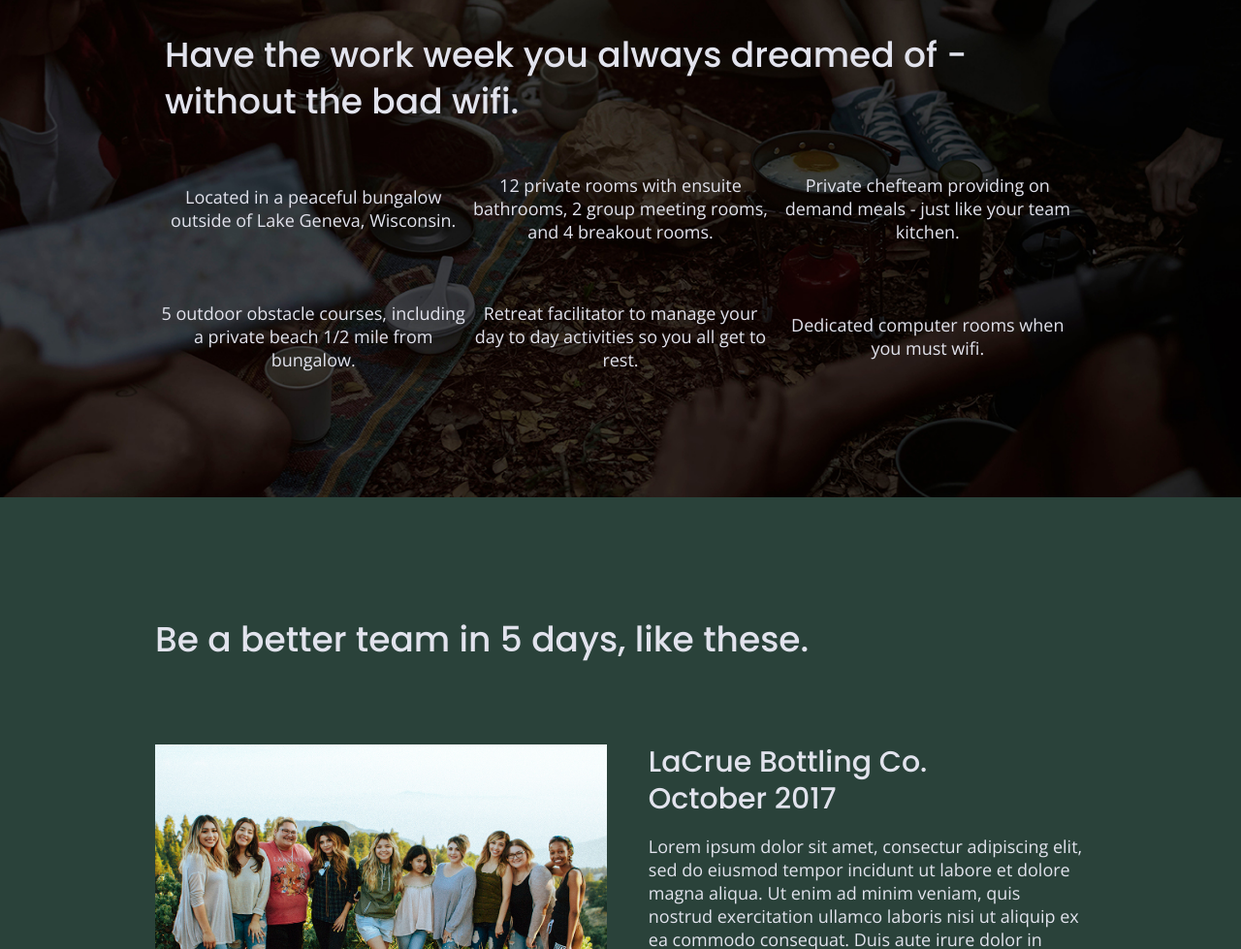
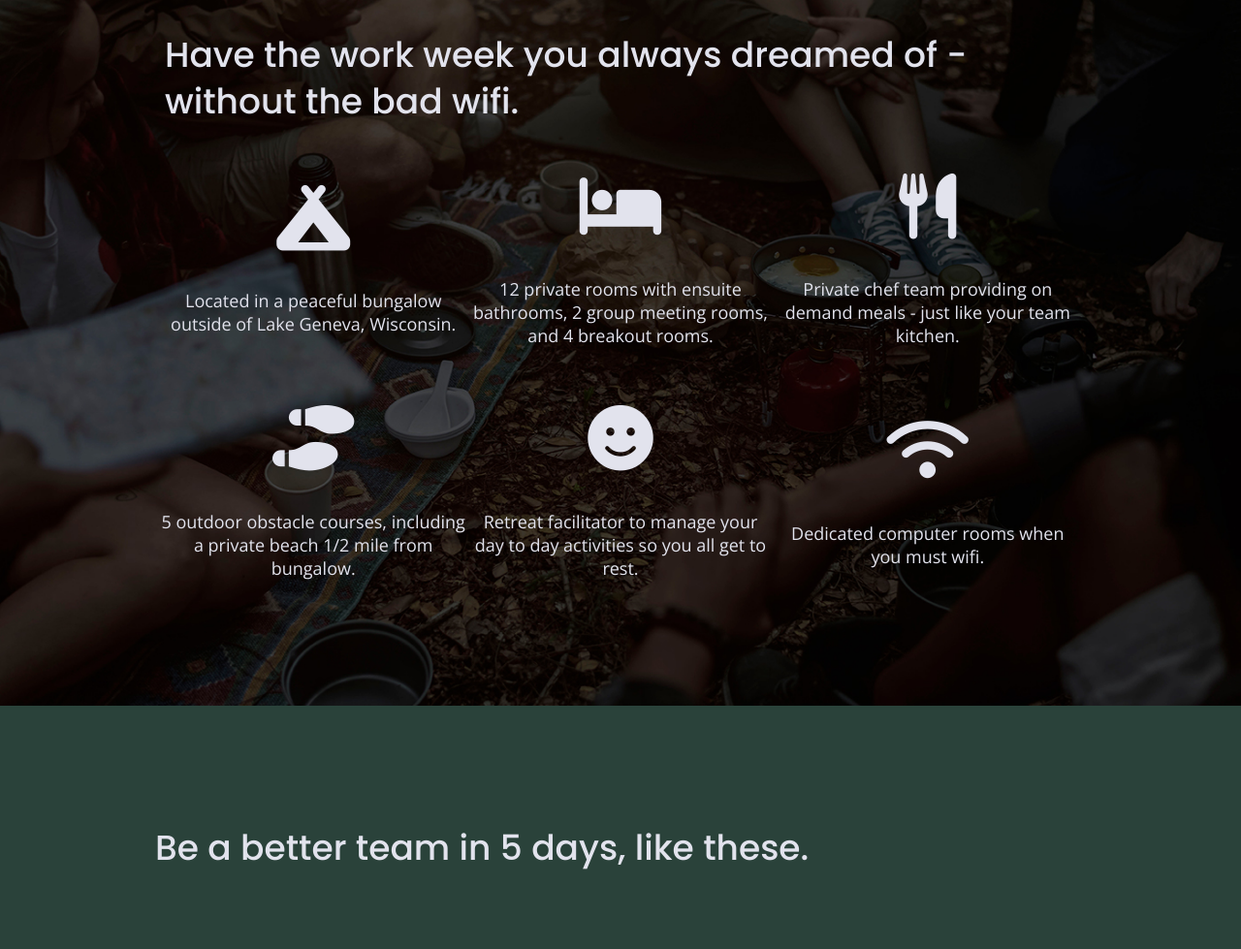
Before and after one commit to NancyStGelais/Unplugged, a website built with Parcel: page index.html in a window 1280 px wide. Shown: the part 1069-2048 px from the top of the page at 97% size. Built offline with nearby package versions, Linux system fonts and the light colour scheme.

Commit message:
Added icons to homepage

```diff
--- a/css/main.css
+++ b/css/main.css
@@ -330,6 +330,11 @@ input[type=button] {
  .features article {
    width: 63%;
    margin: 30px 0;
+ }
+
+ .features i {
+   font-size: 3.75em;
+   margin-bottom: 40px;
  }
 
  .features .features-items{
--- a/index.html
+++ b/index.html
@@ -19,8 +19,13 @@
   <link rel="stylesheet" href="css/normalize.css">
   <link rel="stylesheet" href="css/main.css">
 
+  <!-- Fontawesome Icons -->
+  <script src="https://kit.fontawesome.com/a58c06bf46.js" crossorigin="anonymous"></script>
+
+
   <!-- Google fonts -->
   <link href="https://fonts.googleapis.com/css?family=Open+Sans:400,700|Poppins:500,700" rel="stylesheet">
+
 
   <meta name="theme-color" content="#fafafa">
 </head>
@@ -71,32 +76,44 @@
         <h2>Have the work week you always dreamed of - without the bad wifi.</h2>
      <div class="features-items">
        <article>
-         <p class="fontawesome-icon"></p>
+         <p class="fontawesome-icon">
+          <i class="fas fa-campground"></i>
+         </p>
          <p class="features-item-decription">Located in a peaceful bungalow outside of Lake Geneva, Wisconsin.</p>
        </article>
 
        <article>
-         <p class="fontawesome-icon"></p>
+         <p class="fontawesome-icon">
+           <i class="fas fa-bed"></i>
+         </p>
          <p class="features-item-descripyion">12 private rooms with ensuite bathrooms, 2 group meeting rooms, and 4 breakout rooms.</p>
        </article>
 
        <article>
-         <p c;ass="fontawesome-icon"></p>
-         <p class="features-item-desciption">Private chefteam providing on demand meals - just like your team kitchen.</p>
+         <p c;ass="fontawesome-icon">
+           <i class="fas fa-utensils"></i>
+         </p>
+         <p class="features-item-desciption">Private chef team providing on demand meals - just like your team kitchen.</p>
        </article>
 
        <article>
-         <p class="fontawesome-icon"></p>
+         <p class="fontawesome-icon">
+           <i class="fas fa-shoe-prints"></i>
+         </p>
          <p>5 outdoor obstacle courses, including a private beach 1/2 mile from bungalow.</p>
        </article>
 
        <article>
-         <p class="fontawesome-icon"></p>
+         <p class="fontawesome-icon">
+           <i class="fas fa-smile"></i>
+         </p>
          <p class="features-item-desciption">Retreat facilitator to manage your day to day activities so you all get to rest.</p>
        </article>
 
        <article>
-         <p class="fontawesome-icon"></p>
+         <p class="fontawesome-icon">
+           <i class="fas fa-wifi"></i>
+         </p>
          <p class="features-item-desciption">Dedicated computer rooms when you must wifi.</p>
        </article>
        </div>
```
Also changed, not shown: about/index.html (+5 -0 lines), faqs/index.html (+5 -0 lines).
